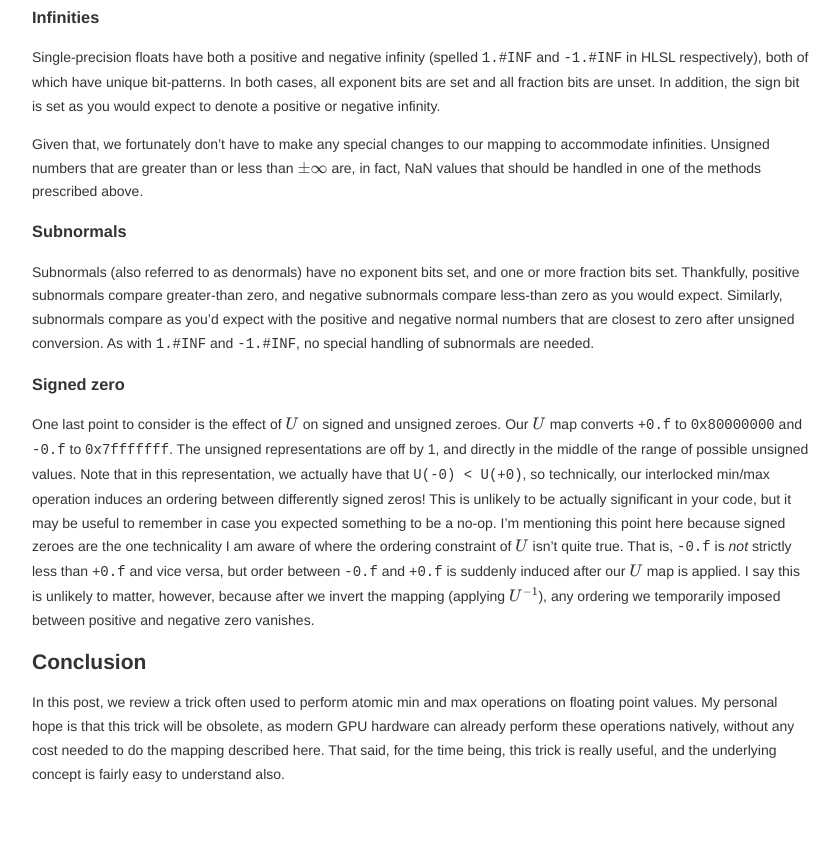
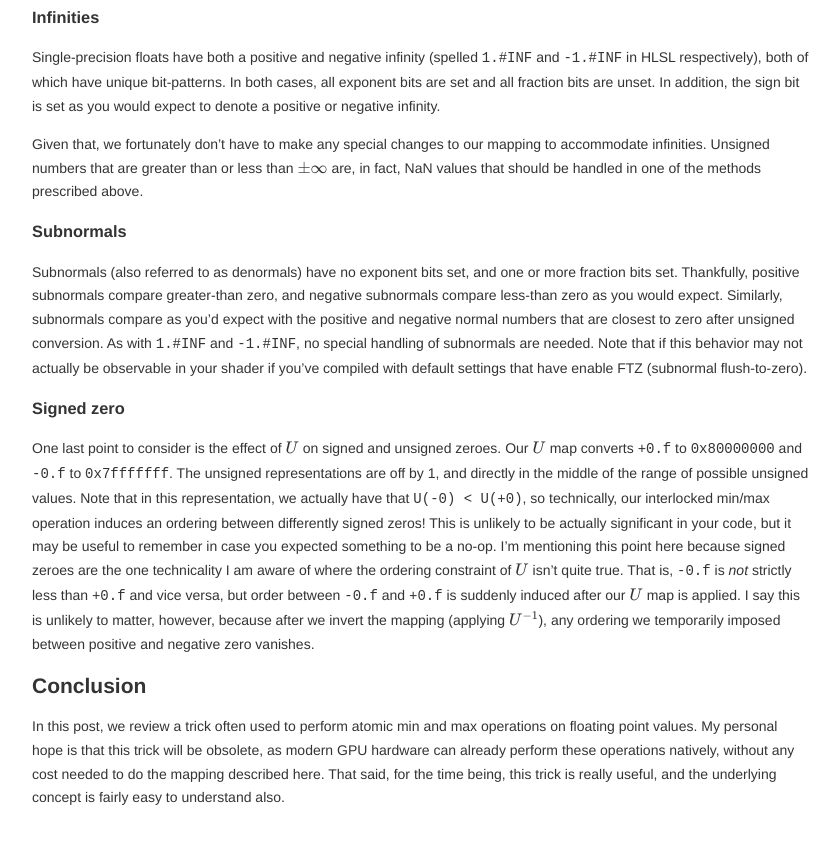
Before and after one commit to jeremyong/jeremyong.github.com, a Jekyll site: the page built from _posts/2023-09-05-f32-interlocked-min-max-hlsl.markdown, in a window 1280 px wide and 900 px high, scrolled down 3905 px. Shown: the top 844 px of the window, without its empty margins (218-1058 px from the left). Built offline with Jekyll 4.4.1, drawn with Linux system fonts in a browser that asks for light colours; nearby versions of some CDN libraries.

Commit message:
Add detail about FTZ

```diff
--- a/_posts/2023-09-05-f32-interlocked-min-max-hlsl.markdown
+++ b/_posts/2023-09-05-f32-interlocked-min-max-hlsl.markdown
@@ -235,7 +235,9 @@ greater than or less than $\pm \infty$ are, in fact, NaN values that should be h
 Subnormals (also referred to as denormals) have no exponent bits set, and one or more fraction bits set.
 Thankfully, positive subnormals compare greater-than zero, and negative subnormals compare less-than zero as you would expect.
 Similarly, subnormals compare as you'd expect with the positive and negative normal numbers that are closest to zero after
-unsigned conversion. As with `1.#INF` and `-1.#INF`, no special handling of subnormals are needed.
+unsigned conversion. As with `1.#INF` and `-1.#INF`, no special handling of subnormals are needed. Note that if this
+behavior may not actually be observable in your shader if you've compiled with default settings that have enable FTZ
+(subnormal flush-to-zero).
 
 ### Signed zero
 
```
Also changed, not shown: other parts of _posts/2023-09-05-f32-interlocked-min-max-hlsl.markdown (+1 -1 lines).
